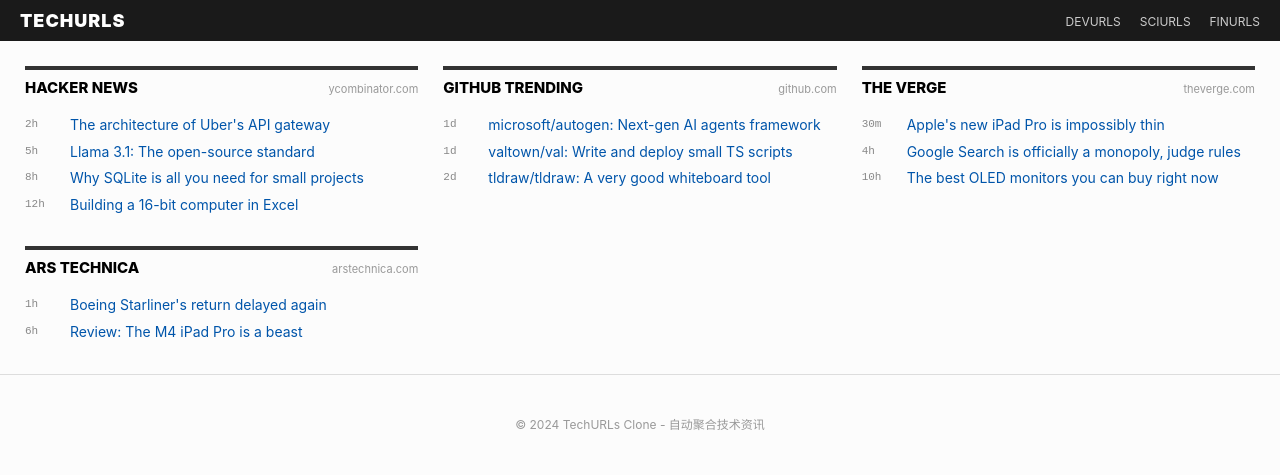
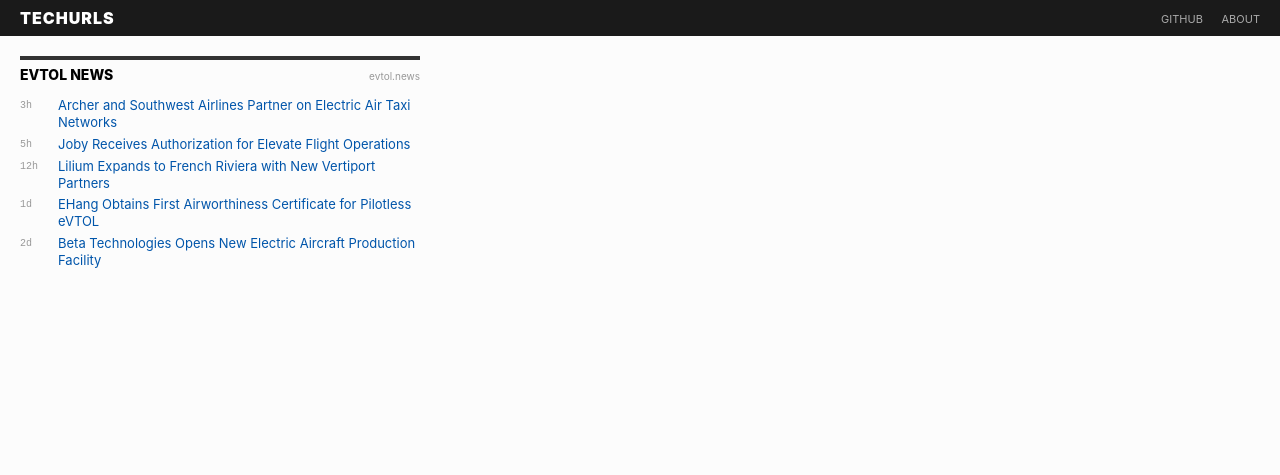
Before and after one commit to viridisor/mytechs, a plain HTML site: page index.html in a window 1280 px wide. Drawn offline with Linux system fonts and the light colour scheme.

Commit message:
Update index.html

```diff
--- a/index.html
+++ b/index.html
@@ -3,16 +3,15 @@
 <head>
     <meta charset="UTF-8">
     <meta name="viewport" content="width=device-width, initial-scale=1.0">
-    <title>TechURLs Clone - 极简技术聚合</title>
+    <title>TECHURLS | Technical News Aggregator</title>
     <style>
-        /* 1. 核心变量：复刻 TechURLs 的配色 */
+        /* 复刻 TechURLs 核心样式 */
         :root {
             --bg-color: #fcfcfc;
             --text-color: #333;
             --link-color: #0055aa;
             --border-color: #ddd;
             --header-bg: #1a1a1a;
-            --card-border-top: #333; /* 顶部粗线颜色 */
         }
 
         body {
@@ -21,56 +20,61 @@
             color: var(--text-color);
             margin: 0;
             padding: 0;
-            font-size: 14px;
+            font-size: 13px; /* TechURLs 使用略小的字号 */
         }
 
-        /* 2. 顶部导航栏 */
+        /* 顶部黑条导航 */
         header {
             background-color: var(--header-bg);
             color: white;
-            padding: 10px 20px;
+            padding: 8px 20px;
             display: flex;
             justify-content: space-between;
             align-items: center;
             position: sticky;
             top: 0;
-            z-index: 100;
+            z-index: 1000;
         }
 
         header h1 {
-            font-size: 18px;
+            font-size: 16px;
             margin: 0;
             letter-spacing: 1px;
             font-weight: 900;
+            cursor: pointer;
         }
 
         .nav-links a {
-            color: #ccc;
+            color: #aaa;
             text-decoration: none;
             margin-left: 15px;
-            font-size: 12px;
+            font-size: 11px;
+            text-transform: uppercase;
         }
 
-        /* 3. 网格容器：TechURLs 的灵魂 */
+        .nav-links a:hover { color: #fff; }
+
+        /* 多栏布局容器 */
         .main-container {
             display: grid;
-            /* 响应式：最小 300px 一列，自动填充 */
+            /* 关键：自动根据宽度决定列数 */
             grid-template-columns: repeat(auto-fill, minmax(320px, 1fr));
-            gap: 25px;
-            padding: 25px;
-            max-width: 1600px;
-            margin: 0 auto;
+            gap: 20px;
+            padding: 20px;
+            max-width: 100%;
         }
 
-        /* 4. 单个站点卡片 */
+        /* 站点卡片 */
         .site-column {
-            background: transparent;
+            display: flex;
+            flex-direction: column;
         }
 
         .site-header {
-            border-top: 4px solid var(--card-border-top); /* 标志性的顶部粗线 */
-            padding: 8px 0;
-            margin-bottom: 10px;
+            /* TechURLs 标志性的顶部粗线 */
+            border-top: 4px solid #333;
+            padding: 6px 0;
+            margin-bottom: 8px;
             display: flex;
             justify-content: space-between;
             align-items: baseline;
@@ -78,22 +82,19 @@
 
         .site-name {
             font-weight: 800;
-            font-size: 15px;
+            font-size: 14px;
             text-transform: uppercase;
             color: #000;
             text-decoration: none;
         }
 
-        .site-name:hover {
-            color: var(--link-color);
+        .site-domain {
+            font-size: 10px;
+            color: #999;
+            text-transform: lowercase;
         }
 
-        .site-domain {
-            font-size: 11px;
-            color: #999;
-        }
-
-        /* 5. 文章列表 */
+        /* 文章列表 */
         .article-list {
             list-style: none;
             padding: 0;
@@ -101,122 +102,91 @@
         }
 
         .article-item {
-            margin-bottom: 7px;
+            margin-bottom: 5px;
             display: flex;
-            line-height: 1.4;
+            line-height: 1.3;
+            align-items: flex-start;
+        }
+
+        .time-badge {
+            font-size: 10px;
+            color: #999;
+            min-width: 30px;
+            margin-right: 8px;
+            padding-top: 2px;
+            font-family: 'Courier New', Courier, monospace;
         }
 
         .article-link {
             text-decoration: none;
             color: var(--link-color);
-            word-break: break-word;
         }
 
         .article-link:hover {
             text-decoration: underline;
-            background-color: #f0f7ff;
         }
 
-        .time-badge {
-            font-size: 11px;
-            color: #888;
-            min-width: 35px;
-            margin-right: 10px;
-            padding-top: 2px;
-            font-family: monospace;
+        /* 加载中状态 */
+        #loading {
+            text-align: center;
+            padding: 50px;
+            font-style: italic;
+            color: #666;
         }
 
-        /* 页脚 */
-        footer {
-            text-align: center;
-            padding: 40px;
-            color: #999;
-            font-size: 12px;
-            border-top: 1px solid var(--border-color);
+        @media (max-width: 600px) {
+            .main-container { padding: 10px; gap: 15px; }
         }
-
     </style>
 </head>
 <body>
 
 <header>
-    <h1>TECHURLS</h1>
+    <h1 onclick="window.location.reload()">TECHURLS</h1>
     <div class="nav-links">
-        <a href="#">DEVURLS</a>
-        <a href="#">SCIURLS</a>
-        <a href="#">FINURLS</a>
+        <a href="#">Github</a>
+        <a href="#">About</a>
     </div>
 </header>
 
-<div class="main-container" id="content-grid">
-    </div>
-
-<footer>
-    &copy; 2024 TechURLs Clone - 自动聚合技术资讯
-</footer>
+<div id="loading">正在获取最新资讯...</div>
+<div class="main-container" id="content-grid"></div>
 
 <script>
-    // 模拟从你的爬虫 data.json 加载的数据
-    const data = [
-        {
-            source: "Hacker News",
-            domain: "ycombinator.com",
-            articles: [
-                { title: "The architecture of Uber's API gateway", link: "#", time: "2h" },
-                { title: "Llama 3.1: The open-source standard", link: "#", time: "5h" },
-                { title: "Why SQLite is all you need for small projects", link: "#", time: "8h" },
-                { title: "Building a 16-bit computer in Excel", link: "#", time: "12h" }
-            ]
-        },
-        {
-            source: "GitHub Trending",
-            domain: "github.com",
-            articles: [
-                { title: "microsoft/autogen: Next-gen AI agents framework", link: "#", time: "1d" },
-                { title: "valtown/val: Write and deploy small TS scripts", link: "#", time: "1d" },
-                { title: "tldraw/tldraw: A very good whiteboard tool", link: "#", time: "2d" }
-            ]
-        },
-        {
-            source: "The Verge",
-            domain: "theverge.com",
-            articles: [
-                { title: "Apple's new iPad Pro is impossibly thin", link: "#", time: "30m" },
-                { title: "Google Search is officially a monopoly, judge rules", link: "#", time: "4h" },
-                { title: "The best OLED monitors you can buy right now", link: "#", time: "10h" }
-            ]
-        },
-        {
-            source: "Ars Technica",
-            domain: "arstechnica.com",
-            articles: [
-                { title: "Boeing Starliner's return delayed again", link: "#", time: "1h" },
-                { title: "Review: The M4 iPad Pro is a beast", link: "#", time: "6h" }
-            ]
-        }
-    ];
+    async function loadNews() {
+        const grid = document.getElementById('content-grid');
+        const loader = document.getElementById('loading');
 
-    function render() {
-        const grid = document.getElementById('content-grid');
+        try {
+            // 使用相对路径从 data/data.json 加载数据
+            const response = await fetch('./data/data.json');
+            if (!response.ok) throw new Error('Data not found');
+            const data = await response.json();
+
+            loader.style.display = 'none';
             grid.innerHTML = data.map(site => `
                 <div class="site-column">
                     <div class="site-header">
-                    <a href="#" class="site-name">${site.source}</a>
-                    <span class="site-domain">${site.domain}</span>
+                        <a href="${site.url || '#'}" class="site-name">${site.source}</a>
+                        <span class="site-domain">${site.domain || ''}</span>
                     </div>
                     <ul class="article-list">
                         ${site.articles.map(art => `
                             <li class="article-item">
-                            <span class="time-badge">${art.time}</span>
-                            <a href="${art.link}" class="article-link" target="_blank">${art.title}</a>
+                                <span class="time-badge">${art.time || 'now'}</span>
+                                <a href="${art.link}" class="article-link" target="_blank" rel="noopener">${art.title}</a>
                             </li>
                         `).join('')}
                     </ul>
                 </div>
             `).join('');
+        } catch (e) {
+            loader.innerHTML = "无法加载数据，请检查 data/data.json 是否存在且格式正确。";
+            console.error(e);
+        }
     }
 
-    render();
+    window.onload = loadNews;
 </script>
 
 </body>
```
Lines whose indentation alone changed are shown as unchanged.
